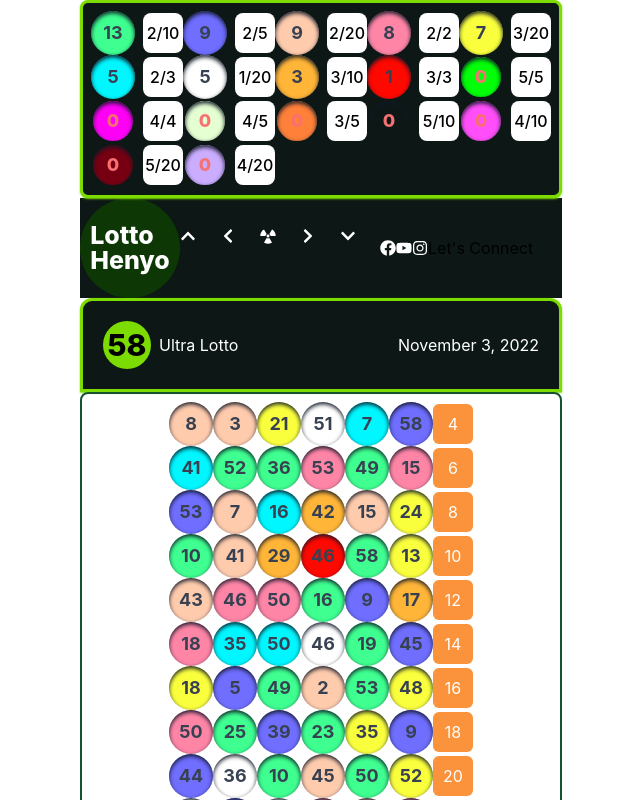
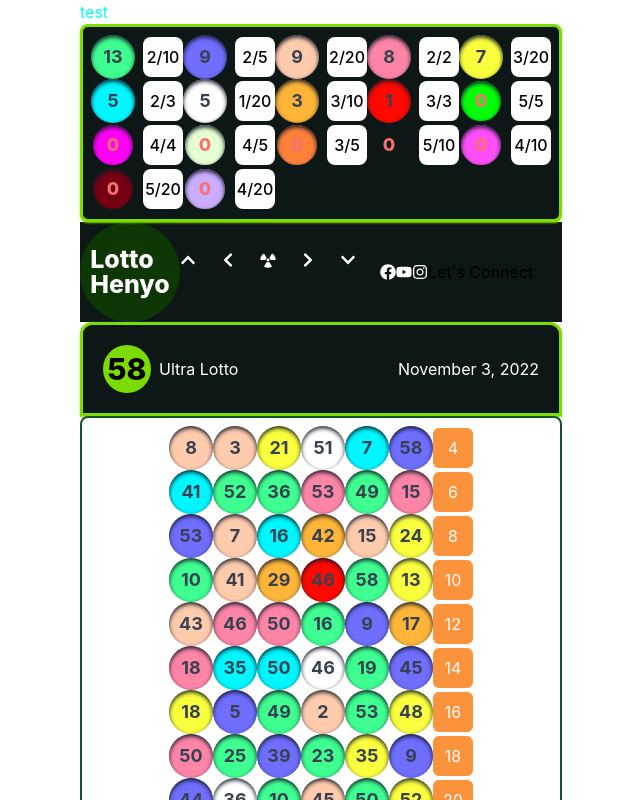
Before and after one commit to jowjaim20/portfolio_website, a React (Create React App) app: page / in a window 1280 px wide. Shown: the top 800 px of the page, without its empty margins (319-959 px from the left). Built offline with nearby package versions, Linux system fonts and the light colour scheme; data requests are answered from the project's data file.

Commit message:
add sass

```diff
--- a/package.json
+++ b/package.json
@@ -12,6 +12,7 @@
     "@types/react-dom": "^18.0.6",
     "axios": "^1.1.3",
     "date-fns": "^2.29.3",
+    "node-sass": "^7.0.3",
     "react": "^18.2.0",
     "react-dom": "^18.2.0",
     "react-icons": "^4.6.0",
--- /dev/null
+++ b/src/index.scss
@@ -0,0 +1 @@
+@import "./pages/LottoHenyo/style.scss";
--- a/src/index.tsx
+++ b/src/index.tsx
@@ -1,6 +1,7 @@
 import React from "react";
 import ReactDOM from "react-dom/client";
 import "./index.css";
+import "./index.scss";
 import App from "./App";
 
 const root = ReactDOM.createRoot(
--- a/src/pages/LottoHenyo/index.tsx
+++ b/src/pages/LottoHenyo/index.tsx
@@ -113,6 +113,7 @@
 
   return (
     <div>
+      <div className=" test">test</div>
       <ColorCount {...{ colorCount }} />
       <Navigation
         {...{
--- /dev/null
+++ b/src/pages/LottoHenyo/style.scss
@@ -0,0 +1,3 @@
+.test {
+  color: aqua;
+}
```
